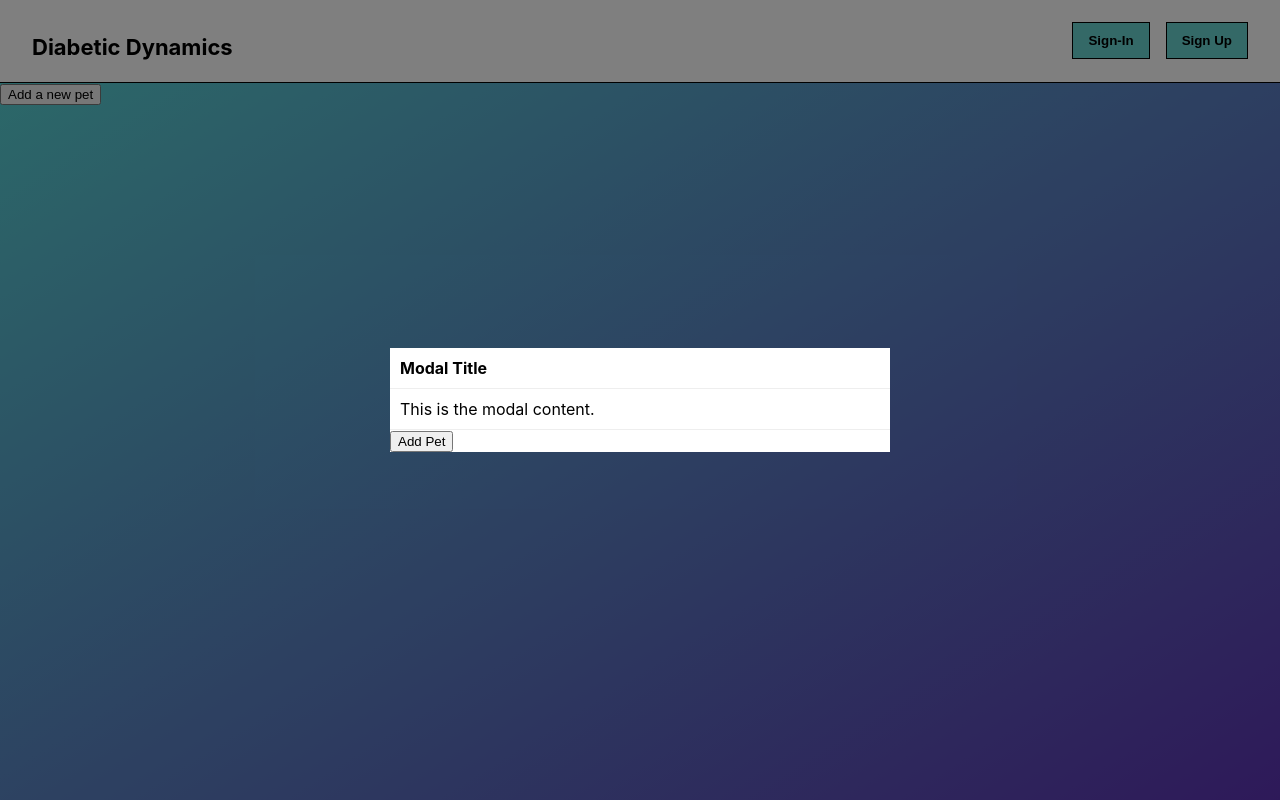
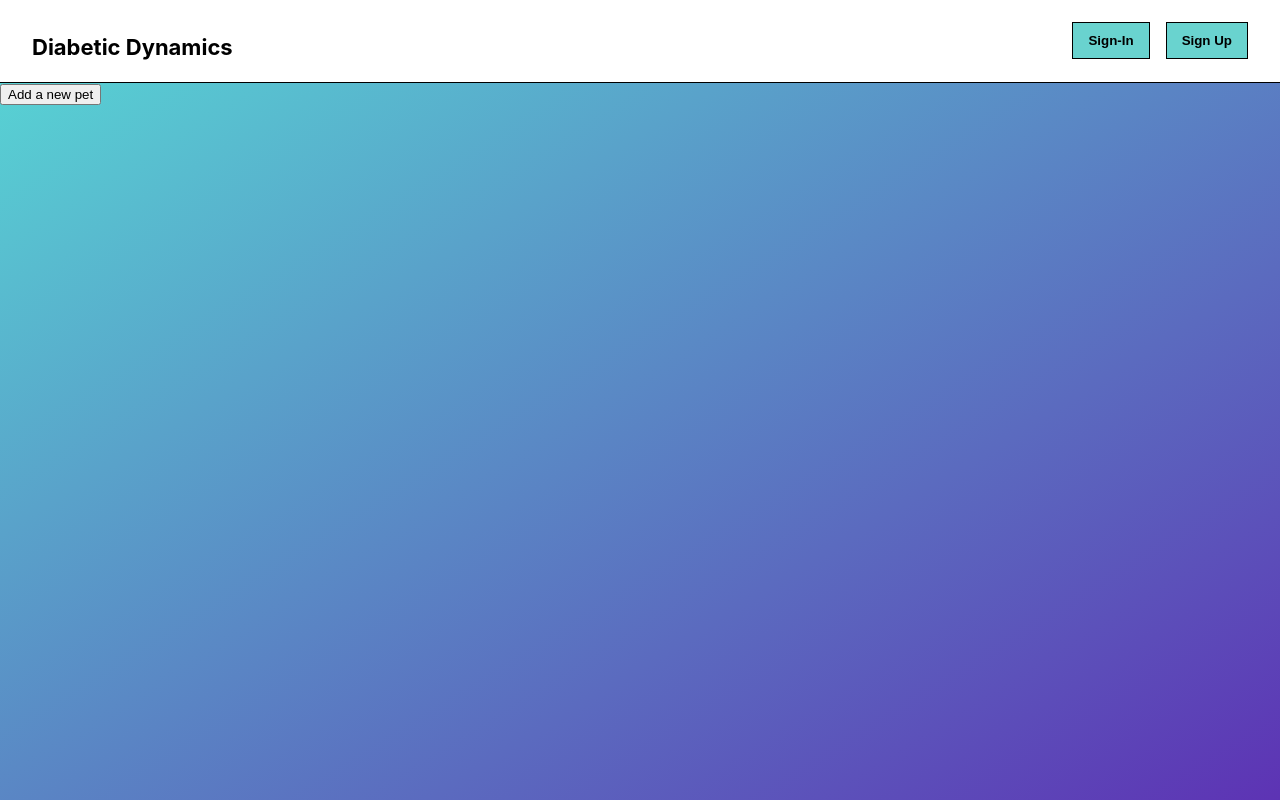
Before and after one commit to threnody5/Diabetic-Dynamics, a React (Create React App) app: page /logged-in in a window 1280 px wide. Built offline with nearby package versions, Linux system fonts and the light colour scheme.

Commit message:
modal for adding new pet completed

```diff
--- a/src/components/logged-in/index.jsx
+++ b/src/components/logged-in/index.jsx
@@ -1,10 +1,27 @@
+import React from 'react';
 import Modal from '../modal';
 
-export default function LoggedIn() {
-  return (
-    <div>
-      <button>Add a new pet</button>
-      <Modal />
-    </div>
-  );
+class LoggedIn extends React.Component {
+  constructor() {
+    super();
+    this.state = {
+      show: false,
+    };
+  }
+  render() {
+    console.log(this.state.show);
+    return (
+      <div>
+        <button onClick={() => this.setState({ show: true })}>
+          Add a new pet
+        </button>
+        <Modal
+          onClose={() => this.setState({ show: false })}
+          show={this.state.show}
+        />
+      </div>
+    );
+  }
 }
+
+export default LoggedIn;
--- a/src/components/modal/index.jsx
+++ b/src/components/modal/index.jsx
@@ -1,15 +1,30 @@
 import './styles.scss';
 
-const Modal = () => {
+const Modal = (props) => {
+  if (!props.show) {
+    return null;
+  }
   return (
-    <div className='modal-container'>
-      <div className='modal-content'>
+    <div
+      className='modal-container'
+      onClick={props.onClose}
+    >
+      <div
+        className='modal-content'
+        onClick={(e) => e.stopPropagation()}
+      >
         <div className='modal-header'>
           <h4 className='modal-title'>Modal Title</h4>
         </div>
         <div className='modal-body'>This is the modal content.</div>
-        <div className='button'>
-          <button>Add Pet</button>
+        <div className='modal-button-container'>
+          <button className='modal-button'>Add Pet</button>
+          <button
+            className='modal-button'
+            onClick={props.onClose}
+          >
+            Close
+          </button>
         </div>
       </div>
     </div>
--- a/src/components/modal/styles.scss
+++ b/src/components/modal/styles.scss
@@ -1,3 +1,5 @@
+@import './../../styles/variables.scss';
+
 .modal-container {
     position: fixed;
     left: 0;
@@ -12,6 +14,7 @@
     .modal-content {
         width: 500px;
         background-color: #fff;
+        padding: 1rem;
     }
 
     .modal-header,
@@ -28,4 +31,14 @@
         border-top: 1px solid #eee;
         border-bottom: 1px solid #eee;
     }
+
+    .modal-button-container {
+        padding: 2rem 0 0 0;
+
+        .modal-button {
+            @include button;
+            margin-bottom: 0.5rem;
+            // margin-right: 1rem;
+        }
+    }
 }
```
Also changed, not shown: src/components/logged-in/style.css (deleted), src/components/logged-in/styles.scss (added).
